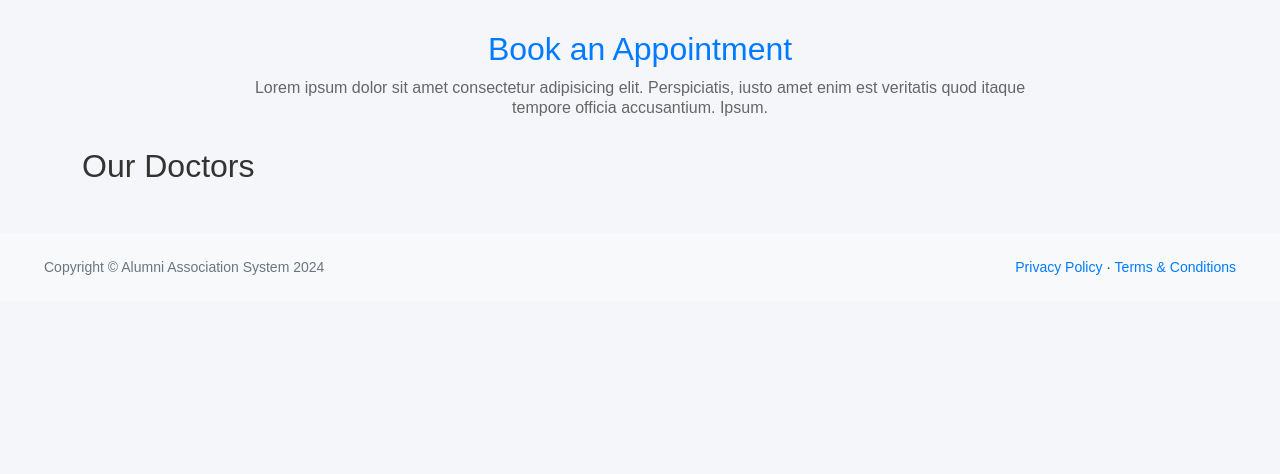
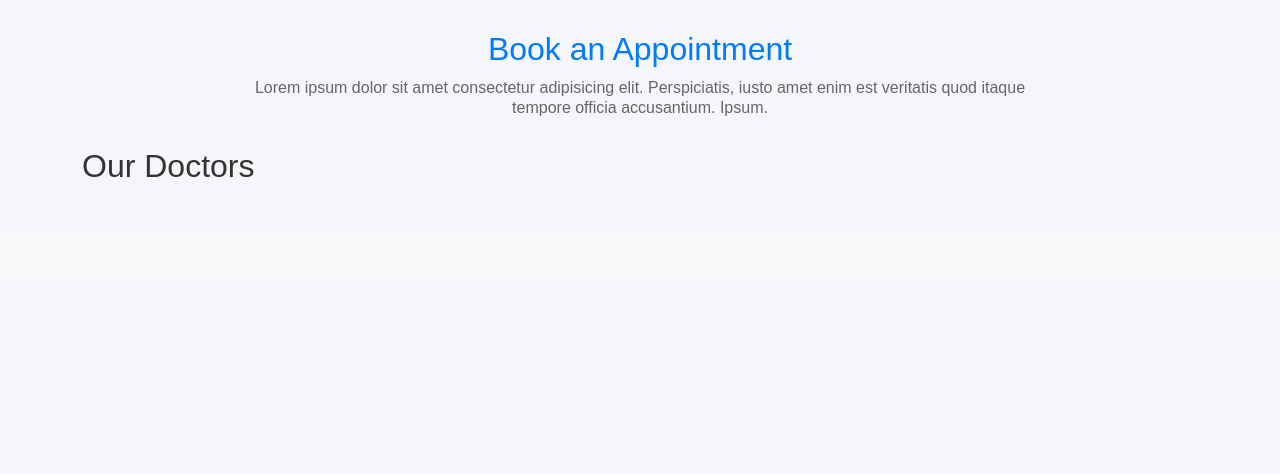
Before and after one commit to Prateeksen27/Aarogya-Dristi, a Flask app: page /bookAppointment in a window 1280 px wide. Shown: the top 474 px of the page. Run offline with Flask 3, Linux system fonts and the light colour scheme; data that the repository does not hold is empty; some libraries are stand-ins or nearby versions.

Commit message:
Some minor changed are done

```diff
--- a/main.py
+++ b/main.py
@@ -13,7 +13,7 @@ app.config['MAIL_SERVER'] = 'smtp.gmail.com'
 app.config['MAIL_PORT'] = 587
 app.config['MAIL_USE_TLS'] = True
 app.config['MAIL_USERNAME'] = 'suprateeksen62@gmail.com'
-app.config['MAIL_PASSWORD'] = 'pspy enhc rptk lgxy'
+app.config['MAIL_PASSWORD'] = ''
 app.config['MAIL_DEFAULT_SENDER'] = 'suprateeksen62@gmail.com'
 
 mail = Mail(app)
--- a/query.sql
+++ b/query.sql
@@ -12,7 +12,8 @@ create table doctor(
     qualification text,
     exp text,
     workingat text,
-    consultationhours text
+    consultationhours text,
+    password text
 );
 
 CREATE TABLE appointment (
--- a/templates/appointment.html
+++ b/templates/appointment.html
@@ -152,12 +152,7 @@
         <footer class="py-4 bg-light mt-auto">
             <div class="container-fluid px-4">
                 <div class="d-flex align-items-center justify-content-between small">
-                    <div class="text-muted">Copyright &copy; Alumni Association System 2024</div>
-                    <div>
-                        <a href="#">Privacy Policy</a>
-                        &middot;
-                        <a href="#">Terms &amp; Conditions</a>
-                    </div>
+
                 </div>
             </div>
         </footer>
```
Also changed, not shown: templates/appointment_form.html (+1 -6 lines).
